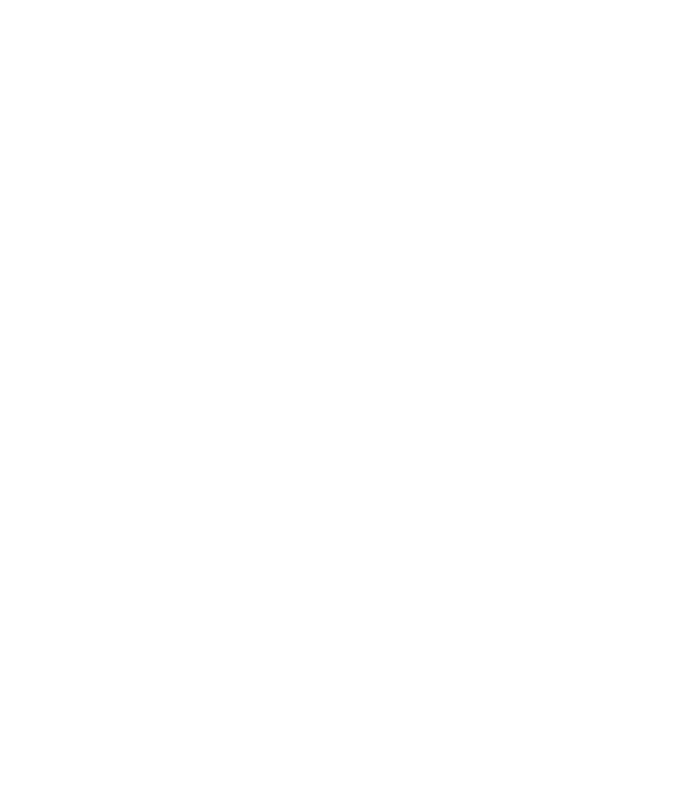
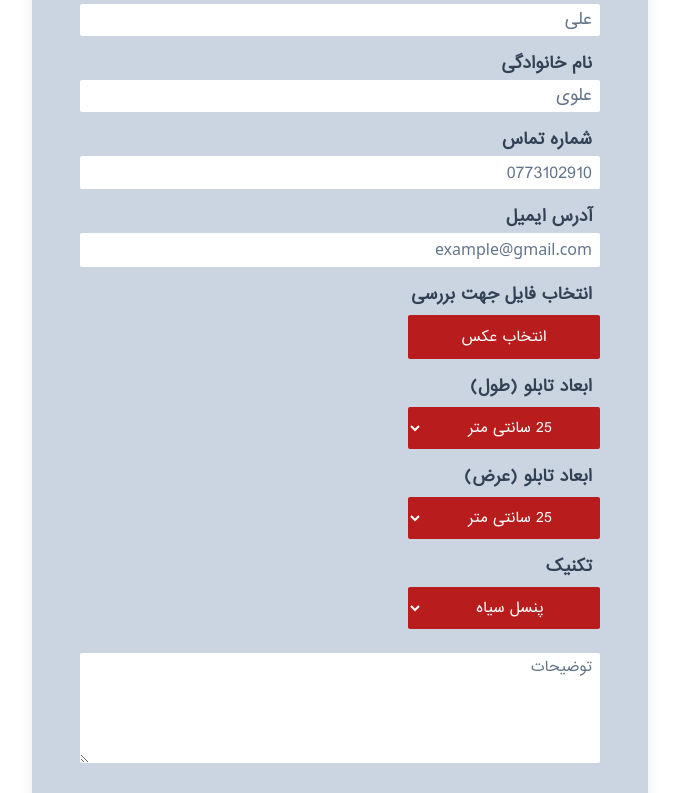
Before and after one commit to Wahidaliyar/artland, a React (Vite) app: page /order in a window 1280 px wide. Before the commit this address had no page. Shown: the part 424-1217 px from the top of the page, without its empty margins (300-979 px from the left). Before the commit the page ends 800 px from the top, so only its background shows below. Built offline with nearby package versions, Linux system fonts and the light colour scheme.

Commit message:
create Order Page

```diff
--- a/src/App.jsx
+++ b/src/App.jsx
@@ -1,6 +1,7 @@
 import { BrowserRouter, Route, Routes } from "react-router-dom";
 import Home from "./pages/home/Home";
 import Products from "./pages/products/Products";
+import Order from "./pages/order/Order";
 
 function App() {
   return (
@@ -8,6 +9,7 @@ function App() {
       <Routes>
         <Route path="/" element={<Home />} />
         <Route path="/products" element={<Products />} />
+        <Route path="/order" element={<Order />} />
       </Routes>
     </BrowserRouter>
   );
--- a/src/components/Navbar.jsx
+++ b/src/components/Navbar.jsx
@@ -40,7 +40,7 @@ export default function Navbar() {
             محصولات
           </NavLink>
           <NavLink
-            href="./order.html"
+            to="/order"
             className="font-IRanSans text-white hover:text-red-200 transition-all duration-300 ease-in-out"
           >
             سفارش نقاشی
@@ -179,7 +179,7 @@ export default function Navbar() {
               </NavLink>
             </li>
             <li className="flex justify-start items-center font-IRanSans px-2 py-2">
-              <NavLink to="/" className="inline-flex gap-3">
+              <NavLink to="/order" className="inline-flex gap-3">
                 <FaReceipt className="text-2xl" />
                 <span>سفارش نقاشی</span>
               </NavLink>
--- a/src/pages/home/Hero.jsx
+++ b/src/pages/home/Hero.jsx
@@ -19,7 +19,7 @@ export default function Hero() {
                 >
                   سفارش
                   <span
-                    className="before:block text-white before:absolute before:-right-1 before:inset-2 before:-skew-x-12 before:bg-red-700 relative px-2"
+                    className="before:block text-white before:absolute before:top-0 before:bottom-0 before:-right-1 before:inset-2 before:-skew-x-12 before:bg-red-700 relative px-2"
                   >
                     <span className="relative">&nbsp;نقاشی&nbsp;</span>
                     <br className='md:hidden' />
@@ -52,7 +52,7 @@ export default function Hero() {
                   <br className="md:hidden" />
                   <span>تابلوی</span>
                   <span
-                    className="before:block text-white before:absolute before:-right-0.5 before:-left-0.5 before:top-2 before:bottom-1 before:inset-2 before:-skew-x-12 before:bg-red-700 relative px-2"
+                    className="before:block text-white before:absolute before:-right-0.5 before:-left-0.5 before:top-0 before:bottom-0 before:inset-2 before:-skew-x-12 before:bg-red-700 relative px-2"
                   >
                     <span className="relative">&nbsp;نقاشی</span>
                   </span>
--- /dev/null
+++ b/src/pages/order/Order.jsx
@@ -0,0 +1,14 @@
+import React from "react";
+import OrderForm from "./OrderForm";
+import Navbar from "../../components/Navbar";
+import Footer from "../../components/Footer";
+
+export default function Order() {
+  return (
+    <>
+      <Navbar />
+      <OrderForm />
+      <Footer />
+    </>
+  );
+}
--- /dev/null
+++ b/src/pages/order/OrderForm.jsx
@@ -0,0 +1,177 @@
+import React from "react";
+
+export default function OrderForm() {
+  return (
+    <div>
+      <section class="pt-24 md:pt-32 text-center">
+        <span className="before:block before:absolute before:top-0 before:bottom-0 before:-right-1 before:inset-2 before:-skew-x-12 before:bg-red-700 relative py-3 px-6 md:py-4 md:px-10">
+          <h1 class="inline-block text-2xl md:text-3xl text-white font-mehr relative">درخواست نقاشی</h1>
+        </span>
+        <div class="text-justify px-6 mt-6 md:mt-10">
+          <p class="font-IRanSans text-sm md:text-base md:w-[80%] leading-7 md:leading-8 md:mx-auto">
+            برای ثبت سفارش نقاشی می‌توانید تصویر مدل مورد نظر را با کیفیت خوب و
+            رنگی ضمینه کرده و از طریق فرم زیر جهت برآورد هزینه و ثبت سفارش برای
+            ما ارسال نمایید. لازم به ذکر است بعد از برآورد هزینه و اعلام آن از
+            طریق شماره تماس و یا ایمیل دریافتی از طرف شما در صورت تمایل میتوانید
+            سفارش خود را قاب شده از انواع مختلف قاب و انواع شیشه به انتخاب خود و
+            با هماهنگی قبلی و بسته بندی شده دریافت نمایید.
+          </p>
+
+          <div class="w-full md:w-[50%] md:mx-auto bg-slate-300 shadow-lg rounded-sm px-4 md:px-10 pb-8 pt-3 mt-6 text-center">
+            <form action="" class="flex flex-col items-start text-slate-700 py-4 px-2 mt-4">
+              <label htmlFor="name" class="font-IRanSans md:font-semibold px-2">
+                نام
+              </label>
+              <input
+                type="text"
+                name="name"
+                id="name"
+                placeholder="علی"
+                class="w-full font-IRanSans placeholder:text-slate-500 px-2 py-1 outline-none rounded-sm mt-1"
+              />
+
+              <label
+                htmlFor="lastname"
+                class="font-IRanSans md:font-semibold px-2 mt-4"
+              >
+                نام خانوادگی
+              </label>
+              <input
+                type="text"
+                name="lastname"
+                id="lastname"
+                placeholder="علوی"
+                class="w-full font-IRanSans placeholder:text-slate-500 px-2 py-1 outline-none rounded-sm mt-1"
+              />
+
+              <label
+                htmlFor="phonenumber"
+                class="font-IRanSans md:font-semibold px-2 mt-4"
+              >
+                شماره تماس
+              </label>
+              <input
+                type="text"
+                name="phonenumber"
+                id="phonenumber"
+                placeholder="0773102910"
+                class="w-full ltr-div text-right font-IRanSans placeholder:text-slate-500 px-2 pt-[6px] pb-[3px] outline-none rounded-sm mt-1"
+              />
+
+              <label
+                htmlFor="email"
+                class="font-IRanSans md:font-semibold px-2 mt-4"
+              >
+                آدرس ایمیل
+              </label>
+              <input
+                type="email"
+                name="email"
+                id="email"
+                placeholder="example@gmail.com"
+                class="w-full ltr-div text-right placeholder:text-slate-500 px-2 pt-1 pb-[6px] outline-none rounded-sm mt-1"
+              />
+
+              <label
+                htmlFor="file"
+                class="font-IRanSans md:font-semibold px-2 mt-4"
+              >
+                انتخاب فایل جهت بررسی
+              </label>
+              <label
+                for="file"
+                class="bg-red-700 w-full md:w-48 text-sm text-white py-3 rounded-sm cursor-pointer font-IRanSans mt-2"
+              >
+                انتخاب عکس
+              </label>
+              <input type="file" name="file" id="file" class="hidden" />
+
+              <label
+                htmlFor="height"
+                class="font-IRanSans md:font-semibold px-2 mt-4"
+              >
+                ابعاد تابلو (طول)
+              </label>
+              <select
+                class="font-IRanSans bg-red-700 w-full md:w-48 text-sm text-white text-center py-2 outline-none rounded-sm mt-2 cursor-pointer"
+                name="height"
+                id="height"
+              >
+                <option value="25">25 سانتی متر</option>
+                <option value="30">30 سانتی متر</option>
+                <option value="35">35 سانتی متر</option>
+                <option value="40">40 سانتی متر</option>
+                <option value="45">45 سانتی متر</option>
+                <option value="50">50 سانتی متر</option>
+                <option value="55">55 سانتی متر</option>
+                <option value="60">60 سانتی متر</option>
+                <option value="65">65 سانتی متر</option>
+                <option value="70">70 سانتی متر</option>
+              </select>
+              <label
+                htmlFor="width"
+                class="font-IRanSans md:font-semibold px-2 mt-4"
+              >
+                ابعاد تابلو (عرض)
+              </label>
+              <select
+                class="font-IRanSans bg-red-700 w-full md:w-48 text-sm text-white text-center py-2 outline-none rounded-sm mt-2 cursor-pointer"
+                name="width"
+                id="width"
+              >
+                <option value="25">25 سانتی متر</option>
+                <option value="30">30 سانتی متر</option>
+                <option value="35">35 سانتی متر</option>
+                <option value="40">40 سانتی متر</option>
+                <option value="45">45 سانتی متر</option>
+                <option value="50">50 سانتی متر</option>
+                <option value="55">55 سانتی متر</option>
+                <option value="60">60 سانتی متر</option>
+                <option value="65">65 سانتی متر</option>
+                <option value="70">70 سانتی متر</option>
+              </select>
+
+              <label
+                htmlFor="tech"
+                class="font-IRanSans md:font-semibold px-2 mt-4"
+              >
+                تکنیک
+              </label>
+              <select
+                class="font-IRanSans bg-red-700 w-full md:w-48 text-sm text-white text-center py-2 outline-none rounded-sm mt-2 cursor-pointer"
+                name="tech"
+                id="tech"
+              >
+                <option value="zoghal">پنسل سیاه</option>
+                <option value="30">پنسل رنگی</option>
+                <option value="35">خودکار تک‌رنگ</option>
+                <option value="40">خودکار رنگی</option>
+                <option value="45">سیاه قلم</option>
+                <option value="50">آبرنگ</option>
+                <option value="55">ذغالی</option>
+                <option value="60">نقطه‌چین</option>
+              </select>
+
+
+              <textarea
+                name="description"
+                id="description"
+                cols="30"
+                rows="5"
+                placeholder="توضیحات"
+                class="w-full font-IRanSans text-sm placeholder:text-slate-500 px-2 pt-1 pb-[6px] outline-none rounded-sm mt-6"
+              ></textarea>
+
+              <button
+                type="submit"
+                class="font-IRanSans md:font-medium text-white self-center mt-8 py-2 px-8 bg-red-700 rounded-sm"
+              >
+                ثبت درخواست
+              </button>
+            </form>
+          </div>
+        </div>
+      </section>
+    </div>
+  );
+}
```
